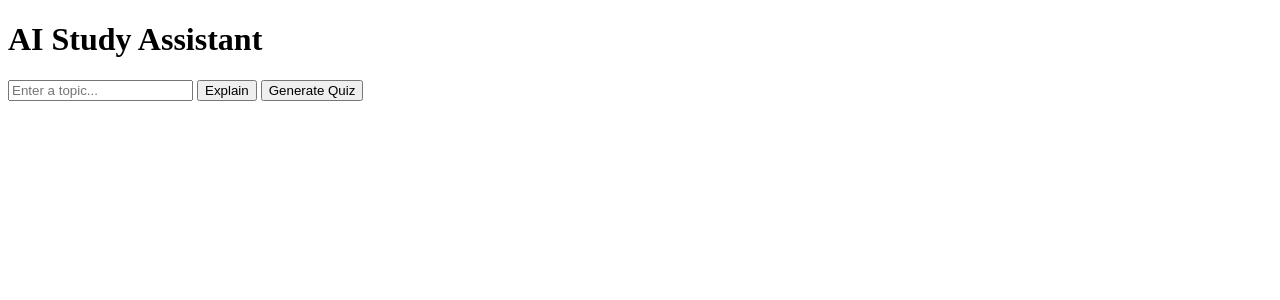
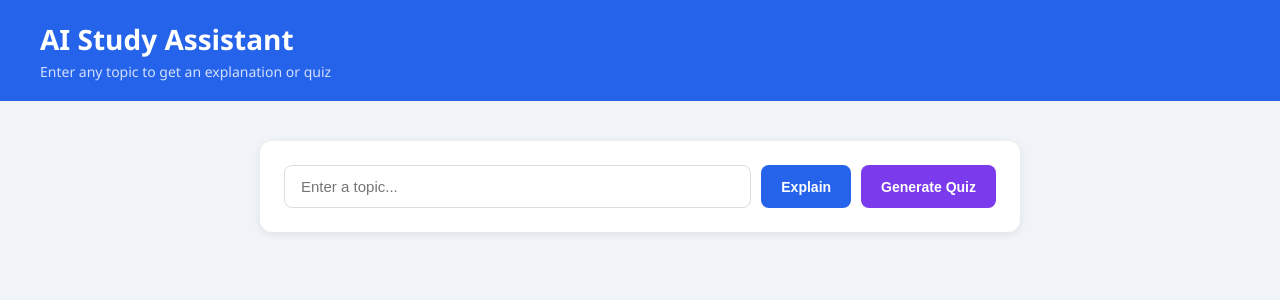
Before and after one commit to Rajdeep5019/ai-study-assistant, a Flask app: page / in a window 1280 px wide. Shown: the top 300 px of the page. Run offline with Flask 3, Linux system fonts and the light colour scheme.

Commit message:
Add CSS styling to web interface

```diff
--- a/web_study_assistant/templates/index.html
+++ b/web_study_assistant/templates/index.html
@@ -2,23 +2,115 @@
 <html>
 <head>
     <title>AI Study Assistant</title>
+    <style>
+        * { margin: 0; padding: 0; box-sizing: border-box; }
+
+        body {
+            font-family: 'Segoe UI', sans-serif;
+            background: #f0f4f8;
+            color: #333;
+        }
+
+        header {
+            background: #2563eb;
+            color: white;
+            padding: 20px 40px;
+        }
+
+        header h1 { font-size: 28px; }
+        header p { font-size: 14px; opacity: 0.8; margin-top: 4px; }
+
+        .container {
+            max-width: 800px;
+            margin: 40px auto;
+            padding: 0 20px;
+        }
+
+        .search-box {
+            background: white;
+            padding: 24px;
+            border-radius: 12px;
+            box-shadow: 0 2px 8px rgba(0,0,0,0.08);
+            display: flex;
+            gap: 10px;
+        }
+
+        .search-box input {
+            flex: 1;
+            padding: 12px 16px;
+            border: 1px solid #ddd;
+            border-radius: 8px;
+            font-size: 15px;
+            outline: none;
+        }
+
+        .search-box input:focus { border-color: #2563eb; }
+
+        .btn {
+            padding: 12px 20px;
+            border: none;
+            border-radius: 8px;
+            font-size: 14px;
+            font-weight: 600;
+            cursor: pointer;
+        }
+
+        .btn-primary { background: #2563eb; color: white; }
+        .btn-secondary { background: #7c3aed; color: white; }
+        .btn:hover { opacity: 0.9; }
+
+        .result {
+            background: white;
+            padding: 28px;
+            border-radius: 12px;
+            box-shadow: 0 2px 8px rgba(0,0,0,0.08);
+            margin-top: 24px;
+        }
+
+        .result h2 {
+            font-size: 18px;
+            color: #2563eb;
+            margin-bottom: 16px;
+            padding-bottom: 10px;
+            border-bottom: 2px solid #e5e7eb;
+        }
+
+        .result p { line-height: 1.7; }
+        .result ul, .result ol { padding-left: 20px; line-height: 1.9; }
+        .result strong { color: #1e40af; }
+    </style>
 </head>
 <body>
+
+    <header>
         <h1>AI Study Assistant</h1>
-    <form method="POST">
-        <input type="text" name="topic" placeholder="Enter a topic..." required>
-        <button type="submit" name="action" value="explain">Explain</button>
-        <button type="submit" name="action" value="quiz">Generate Quiz</button>
+        <p>Enter any topic to get an explanation or quiz</p>
+    </header>
+
+    <div class="container">
+        <div class="search-box">
+            <form method="POST" style="display:flex; gap:10px; width:100%;">
+                <input type="text" name="topic" placeholder="Enter a topic..." required
+                    value="{{ topic if topic else '' }}">
+                <button class="btn btn-primary" type="submit" name="action" value="explain">Explain</button>
+                <button class="btn btn-secondary" type="submit" name="action" value="quiz">Generate Quiz</button>
             </form>
+        </div>
 
         {% if explanation %}
+        <div class="result">
             <h2>Explanation</h2>
-        <p>{{ explanation | safe }}</p>
+            {{ explanation | safe }}
+        </div>
         {% endif %}
 
         {% if quiz %}
+        <div class="result">
             <h2>Quiz</h2>
-        <p>{{ quiz | safe }}</p>
+            {{ quiz | safe }}
+        </div>
         {% endif %}
+    </div>
+
 </body>
 </html>
```
Lines whose indentation alone changed are shown as unchanged.
